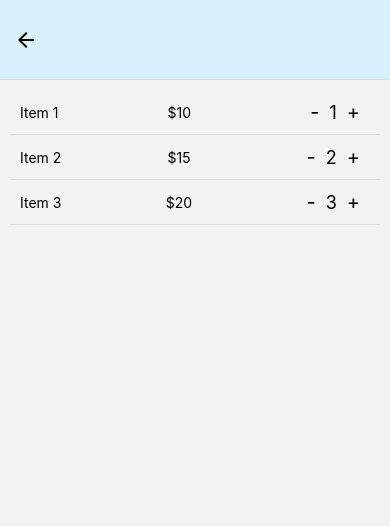
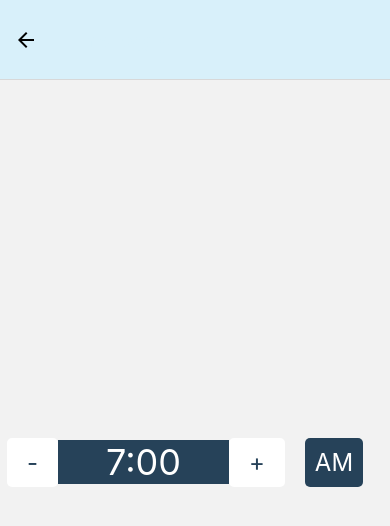
Before and after one commit to mgHariom/parkpulse, a React Native app: screen /TimeToggle in a window 390 px wide. Shown: the top 526 px of the page. Built offline with nearby package versions, Linux system fonts and the light colour scheme.

Commit message:
second page done navigation to be added

```diff
--- a/components/TimeToggle.js
+++ b/components/TimeToggle.js
@@ -1,61 +1,67 @@
-import React, { useState } from 'react';
-import { View, Text, TouchableOpacity, FlatList, StyleSheet } from 'react-native';
+import React, { useState, useEffect } from 'react';
+import { View, Text, TouchableOpacity, StyleSheet } from 'react-native';
 
-const CartScreen = () => {
-  const [cartItems, setCartItems] = useState([
-    { id: 1, name: 'Item 1', price: 10, quantity: 1 },
-    { id: 2, name: 'Item 2', price: 15, quantity: 2 },
-    { id: 3, name: 'Item 3', price: 20, quantity: 3 },
-  ]);
+const SessionTimer = () => {
+  const initialSessionTime = 7 * 60; // 7:00 AM in minutes
+  const [sessionLength, setSessionLength] = useState(initialSessionTime);
+  const [isSessionActive, setIsSessionActive] = useState(false);
+  const [period, setPeriod] = useState('AM')
+  const [timer, setTimer] = useState(null);
 
-  const onIncrement = (item) => {
-    const updatedCart = cartItems.map((cartItem) => {
-      if (cartItem.id === item.id) {
-        return { ...cartItem, quantity: cartItem.quantity + 1 };
-      }
-      return cartItem;
-    });
-    setCartItems(updatedCart);
+  //AM and Pm toggle
+  const periodToggle = () => {
+    setPeriod(period === 'AM' ? 'PM' : 'AM');
+  }
+
+  // Format the time in "hh:mm AM/PM" format
+  const formatTime = (timeInMinutes) => {
+    const hours = Math.floor(timeInMinutes / 60);
+    const formattedHours = (hours % 12 || 12).toString(); // Display 12-hour time format
+
+
+    // Calculate the minutes separately and pad them with leading zeros
+    const formattedMinutes = (timeInMinutes % 60).toString().padStart(2, '0');
+
+    return `${formattedHours}:${formattedMinutes}`;
   };
 
-  const onDecrement = (item) => {
-    const updatedCart = cartItems.map((cartItem) => {
-      if (cartItem.id === item.id && cartItem.quantity > 1) {
-        return { ...cartItem, quantity: cartItem.quantity - 1 };
-      }
-      return cartItem;
-    });
-    setCartItems(updatedCart);
+  const incrementSessionLength = () => {
+    if (!isSessionActive && sessionLength < 720) {
+      setSessionLength((prevSessionLength) => prevSessionLength + 30);
+    }
   };
 
-  const renderItem = ({ item }) => (
-    <CartItem item={item} onIncrement={onIncrement} onDecrement={onDecrement} />
-  );
+  const decrementSessionLength = () => {
+    if (!isSessionActive && sessionLength > 60) {
+      setSessionLength((prevSessionLength) => prevSessionLength - 30);
+    }
+  };
+
+  useEffect(() => {
+    if (sessionLength === 0) {
+      // Session has ended
+      clearInterval(timer);
+      // You can add a sound or notification for session completion here
+    }
+  }, [sessionLength, timer]);
 
   return (
     <View style={styles.container}>
-      <FlatList
-        data={cartItems}
-        renderItem={renderItem}
-        keyExtractor={(item) => item.id.toString()}
-      />
-    </View>
-  );
-};
-
-const CartItem = ({ item, onIncrement, onDecrement }) => {
-  return (
-    <View style={styles.cartItem}>
-      <Text>{item.name}</Text>
-      <Text>${item.price}</Text>
-      <View style={styles.quantityContainer}>
-        <TouchableOpacity onPress={() => onDecrement(item)}>
-          <Text style={styles.quantityButton}>-</Text>
+      <View style={styles.buttonsContainer}>
+        <TouchableOpacity onPress={decrementSessionLength} style={styles.button}>
+          <Text style={styles.buttonText}>-</Text>
         </TouchableOpacity>
-        <Text style={styles.quantity}>{item.quantity}</Text>
-        <TouchableOpacity onPress={() => onIncrement(item)}>
-          <Text style={styles.quantityButton}>+</Text>
+        <View style={styles.timerContainer}>
+          <Text style={styles.timer}>{formatTime(sessionLength)}</Text>
+        </View>
+        <TouchableOpacity onPress={incrementSessionLength} style={styles.button}>
+          <Text style={styles.buttonText}>+</Text>
         </TouchableOpacity>
+        <View style={styles.periodContainer}>
+        <TouchableOpacity onPress={periodToggle}>
+          <Text style={styles.periodText}>{period}</Text>
+        </TouchableOpacity>
+      </View>
       </View>
     </View>
   );
@@ -64,27 +70,49 @@ const CartItem = ({ item, onIncrement, onDecrement }) => {
 const styles = StyleSheet.create({
   container: {
     flex: 1,
-    padding: 10,
+    justifyContent: 'center',
+    alignItems: 'center',
   },
-  cartItem: {
+  periodContainer: {
+    backgroundColor: '#264259',
+    paddingHorizontal: 10,
+    paddingVertical: 10,
+    justifyContent: 'center',
+    alignItems: 'center',
+    borderRadius: 5,
+    margin: 20,
+  },
+  periodText: {
+    color: '#fff',
+    fontSize: 24
+  },
+  timerContainer: {
+    justifyContent: 'center',
+    alignItems: 'center'
+  },
+  timer: {
+    fontSize: 36,
+    backgroundColor: '#264259',
+    color: '#fff',
+    width: 171,
+    textAlign: 'center',
+  },
+  buttonsContainer: {
     flexDirection: 'row',
     justifyContent: 'space-between',
     alignItems: 'center',
-    padding: 10,
-    borderBottomWidth: 1,
-    borderColor: '#ddd',
   },
-  quantityContainer: {
-    flexDirection: 'row',
-    alignItems: 'center',
+  button: {
+    backgroundColor: '#fff',
+    paddingHorizontal: 20,
+    paddingVertical: 10,
+    borderRadius: 5,
   },
-  quantityButton: {
-    fontSize: 20,
-    paddingHorizontal: 10,
+  buttonText: {
+    color: '#264259',
+    fontSize: 24,
   },
-  quantity: {
-    fontSize: 18,
-  },
+  // ...
 });
 
-export default CartScreen;
+export default SessionTimer;
--- a/components/second_page.js
+++ b/components/second_page.js
@@ -1,5 +1,6 @@
-import { View, Text, StyleSheet, ScrollView, Pressable } from "react-native";
+import { View, Text, StyleSheet, ScrollView, Pressable, TouchableOpacity } from "react-native";
 import Calendar from "./Calendar";
+import SessionTimer from "./TimeToggle";
 
 export default function SecondPage ({ route, navigation }) {
 
@@ -16,13 +17,40 @@ export default function SecondPage ({ route, navigation }) {
         <View>
           <Calendar/>
         </View>
-      </View>
-      <View>
-      <Pressable onPress={() => navigation.navigate('TimeToggle')}>
-              <Text>
-                TimeToggle
-              </Text>
-      </Pressable>
+        <View style={styles.timeHeadingAlign}>
+          <View style={styles.timeHeadingContainer}>
+            <Text style={styles.timeHeadingText}>ENTRY TIME</Text>
+          </View>
+        </View>
+        <View>
+          <SessionTimer/>
+        </View>
+        <View style={styles.timeHeadingAlign}>
+          <View style={styles.timeHeadingContainer}>
+            <Text style={styles.timeHeadingText}>EXIT TIME</Text>
+          </View>
+        </View>
+        <View>
+          <SessionTimer/>
+        </View>
+        <View style={styles.slotCheckerAlign}>
+          <View style={styles.slotCheckerContainer}>
+            <Text style={styles.slotCheckerText}>SLOTS AVAILABLE</Text>
+          </View>
+          <View style={styles.slotCounterAlign}>
+            <View style={styles.slotCounterContainer}>
+              <Text style={styles.slotCounterText}>1</Text>
+            </View>
+            <View style={styles.slotCounterContainer}>
+              <Text style={styles.slotCounterText}>0</Text>
+            </View>
+          </View>
+        </View>
+        <View style={styles.slotBookerAlign}>
+            <View style={styles.slotBookercontainer}>
+              <TouchableOpacity style={styles.slotBookerText} onPress={() => navigation.navigate()}>BOOK A SLOT</TouchableOpacity>
+            </View>
+          </View>
       </View>
     </ScrollView>
   )
@@ -56,5 +84,75 @@ const styles = StyleSheet.create({
     color: '#000',
     fontSize: 20,
     fontWeight: '500',
+  },
+  timeHeadingAlign: {
+    justifyContent: 'center',
+    alignItems: 'center',
+    margin: 20
+  },
+  timeHeadingContainer: {
+    backgroundColor: '#fff',
+    width: 203,
+    height: 47,
+    justifyContent: 'center',
+    alignItems: 'center',
+    borderRadius: 50,
+  },
+  timeHeadingText: {
+    fontSize: 20,
+    fontWeight: '800',
+    color: '#264259',
+  },
+  slotCheckerAlign: {
+    justifyContent: 'center',
+    alignItems: 'center',
+    flexDirection: 'row'
+  },
+  slotCheckerContainer: {
+    backgroundColor: '#264259',
+    width: 184,
+    height: 61,
+    justifyContent: 'center',
+    alignItems: 'center',
+    borderRadius: 10,
+  },
+  slotCheckerText: {
+    fontSize: 16,
+    fontWeight: '800',
+    color: '#fff',
+  },
+  slotCounterAlign: {
+    flexDirection: 'row',
+    margin: 15
+  },
+  slotCounterContainer: {
+    backgroundColor: '#fff',
+    width: 44,
+    height: 61,
+    borderRadius: 10,
+    justifyContent: 'center',
+    alignItems: 'center',
+  },
+  slotCounterText: {
+    fontSize: 30,
+    fontWeight: 'bold'
+  },
+  slotBookerAlign: {
+    justifyContent: 'center',
+    alignItems: 'center',
+    margin: 20
+  },
+  slotBookercontainer: {
+    backgroundColor: '#264259',
+    width: 350,
+    height: 61,
+    justifyContent: 'center',
+    alignItems: 'center',
+    borderRadius: 50,
+  },
+  slotBookerText: {
+    fontSize: 20,
+    fontWeight: '800',
+    color: '#fff',
   }
 })
--- a/package.json
+++ b/package.json
@@ -15,6 +15,7 @@
     "@react-navigation/stack": "^6.3.18",
     "date-fns": "^2.30.0",
     "expo": "~49.0.13",
+    "expo-checkbox": "~2.4.0",
     "expo-splash-screen": "~0.20.5",
     "expo-status-bar": "~1.6.0",
     "font-awesome": "^4.7.0",
@@ -28,11 +29,11 @@
     "react-native-element-dropdown": "^2.10.0",
     "react-native-gesture-handler": "~2.12.0",
     "react-native-material-dropdown": "^0.11.1",
+    "react-native-modal-datetime-picker": "^17.1.0",
     "react-native-reanimated": "~3.3.0",
     "react-native-splash-screen": "^3.3.0",
     "react-native-vector-icons": "^10.0.0",
-    "react-native-web": "~0.19.6",
-    "expo-checkbox": "~2.4.0"
+    "react-native-web": "~0.19.6"
   },
   "devDependencies": {
     "@babel/core": "^7.20.0"
```
Also changed, not shown: components/ThirdPage.js (added), 1 other file (tests, documents, lock files or other folders).
